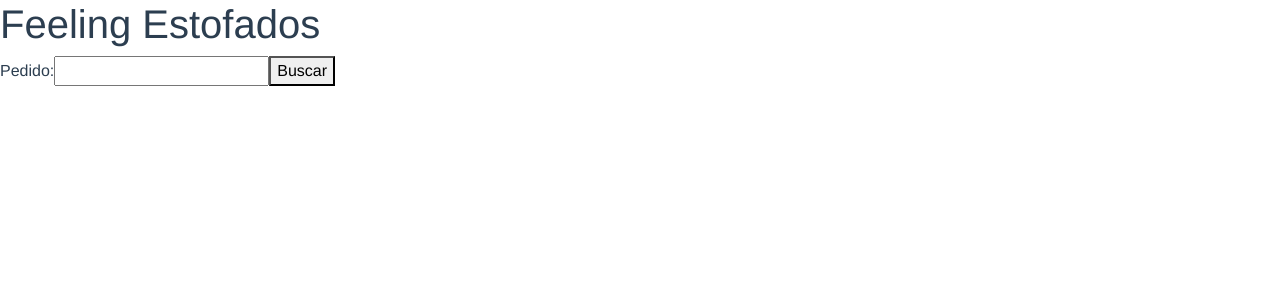
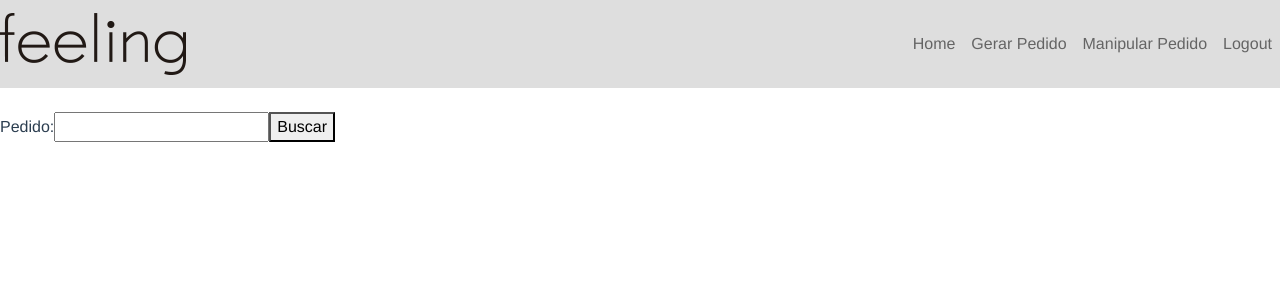
Before and after one commit to cadumancini/feeling-estofados, a Vue app: page /manipularPedido in a window 1280 px wide. Shown: the top 300 px of the page. Built offline with nearby package versions, Linux system fonts and the light colour scheme.

Commit message:
Navbar em todas as telas internas

```diff
--- /dev/null
+++ b/src/components/Navbar.vue
@@ -0,0 +1,25 @@
+<template>
+  <nav class="navbar navbar-expand-md navbar-light mb-4" style="background-color: #dedede;">
+    <a class="navbar-brand" href="/"><img alt="Feeling" src="../assets/feeling.png"></a>
+    <ul class="navbar-nav ms-auto">
+      <li class="nav-item active">
+        <a class="nav-link" href="/">Home</a>
+      </li>
+      <li class="nav-item">
+        <router-link class="nav-link" :to="{ name: 'GerarPedido' }">Gerar Pedido</router-link>
+      </li>
+      <li class="nav-item">
+      <router-link class="nav-link" :to="{ name: 'ManipularPedido' }">Manipular Pedido</router-link>
+      </li>
+      <li class="nav-item">
+        <a class="nav-link" href="#">Logout</a>
+      </li>
+    </ul>
+  </nav>
+</template>
+
+<script>
+export default {
+
+}
+</script>
--- a/src/views/GerarPedido.vue
+++ b/src/views/GerarPedido.vue
@@ -1,5 +1,5 @@
 <template>
-  <h1>Feeling Estofados</h1>
+  <Navbar/>
   <label for="codCli">Cliente:</label>
   <input id="codCli" type="text" v-model="cliente">
   <button @click="buscaClientes" data-bs-toggle="modal" data-bs-target="#clientesModal">...</button>
@@ -59,11 +59,12 @@
 </template>
 
 <script>
+import Navbar from '../components/Navbar.vue'
 import ProductSelector from '../components/ProductSelector.vue'
 import axios from 'axios'
 export default {
   name: 'GerarPedido',
-  components: { ProductSelector },
+  components: { ProductSelector, Navbar },
   data () {
     return {
       clientes: null,
--- a/src/views/Home.vue
+++ b/src/views/Home.vue
@@ -1,6 +1,6 @@
 <template>
   <div class="home">
-    <h1>Feeling Estofados</h1>
+    <Navbar/>
     <div id="nav">
       <router-link :to="{ name: 'GerarPedido' }">Gerar Pedido</router-link>
       <br>
@@ -11,8 +11,10 @@
 </template>
 
 <script>
+import Navbar from '../components/Navbar.vue'
 export default {
   name: 'Home',
+  components: { Navbar },
   mounted () {
     if (!sessionStorage.getItem('token')) {
       this.$router.push({ name: 'Login' })
@@ -23,6 +25,24 @@ export default {
 </script>
 
 <style scoped>
+  html, body {
+    height: 100%;
+  }
+  .home {
+    /* display: -ms-flexbox;
+    display: -webkit-box; */
+    /* display: flex; */
+    /* -ms-flex-align: center;
+    -ms-flex-pack: center;
+    -webkit-box-align: center;
+    align-items: center;
+    -webkit-box-pack: center;
+    justify-content: center; */
+    /* padding-top: 40px; */
+    padding-bottom: 40px;
+    height: 100%;
+    background-color: #f5f5f5;
+  }
   ul {
     padding-left: 1em;
     line-height: 1.5em;
--- a/src/views/Login.vue
+++ b/src/views/Login.vue
@@ -50,7 +50,6 @@ export default {
 <style scope>
   html, body {
     height: 100%;
-    /* background-color: #f5f5f5; */
   }
   .login-page {
     display: -ms-flexbox;
--- a/src/views/ManipularPedido.vue
+++ b/src/views/ManipularPedido.vue
@@ -1,5 +1,5 @@
 <template>
-  <h1>Feeling Estofados</h1>
+  <Navbar/>
   <label for="pedido">Pedido:</label>
   <input id="pedido" type="number" v-model="pedido">
   <button @click="buscaPedido">Buscar</button>
@@ -19,11 +19,12 @@
 </template>
 
 <script>
+import Navbar from '../components/Navbar.vue'
 import TreeItem from '../components/TreeItem.vue'
 import axios from 'axios'
 export default {
   props: ['numPed'],
-  components: { TreeItem },
+  components: { TreeItem, Navbar },
   data () {
     return {
       pedido: this.numPed,
```
